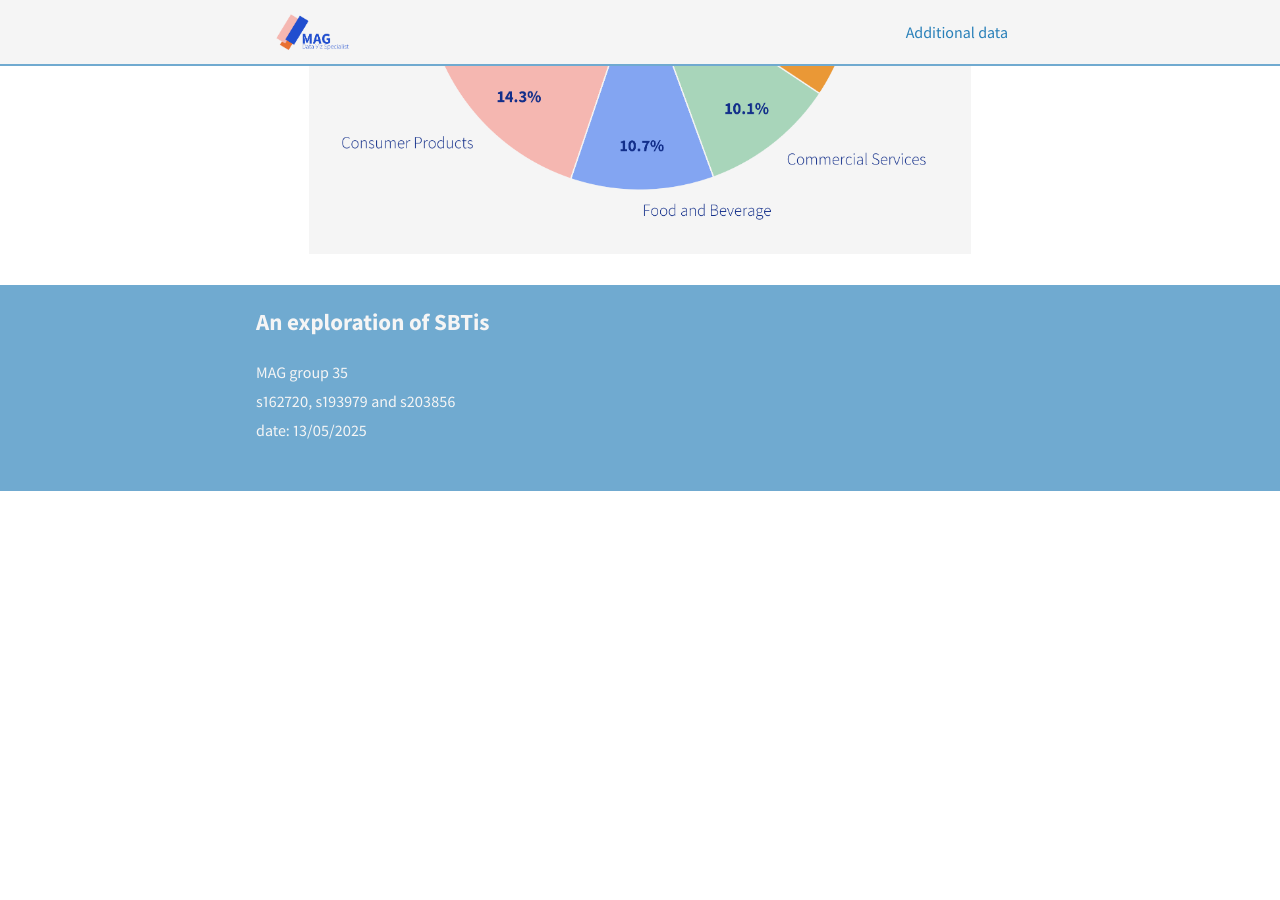
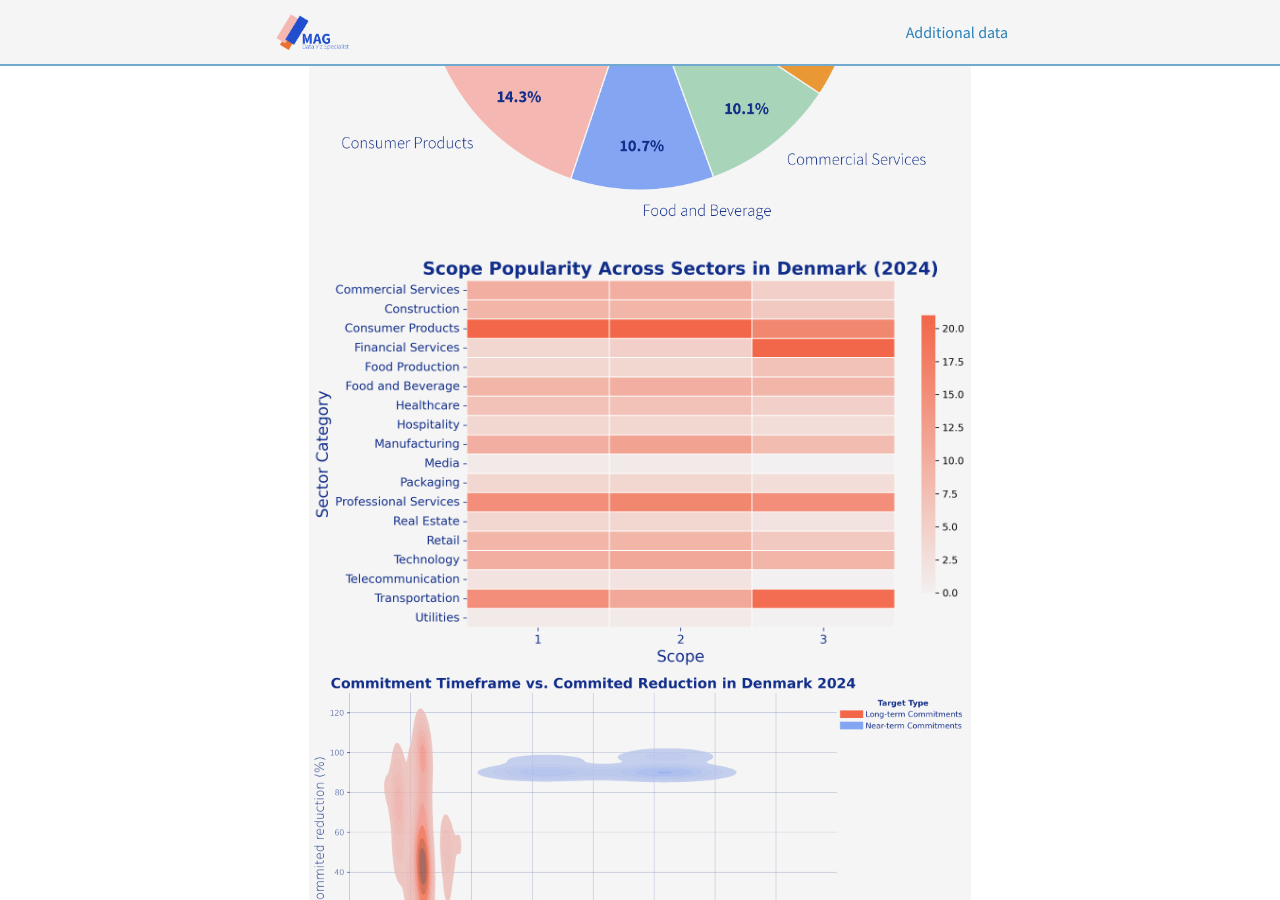
Before and after one commit to AnjaBrocklehurst/AnjaBrocklehurst.github.io, a Jekyll site: the page built from about.md, in a window 1280 px wide and 900 px high, scrolled down 1016 px. Built offline with Jekyll 4.4.1, drawn with Linux system fonts in a browser that asks for light colours; nearby versions of some CDN libraries; before the commit the page ends 1507 px from its top, so only the background shows below that.

Commit message:
upload af additional

```diff
--- a/about.md
+++ b/about.md
@@ -14,3 +14,5 @@ Think of it as the bonus content: more context, side questions, and a few curios
 
 
 ![TopDkSectors.png](../assets/images/AdditionalPlots/TopDkSectors.png)
+![HeatmapSectorsDK.png](../assets/images/AdditionalPlots/HeatmapSectorsDK.png)
+![KDEplot.png](../assets/images/AdditionalPlots/KDEplot.png)
```
